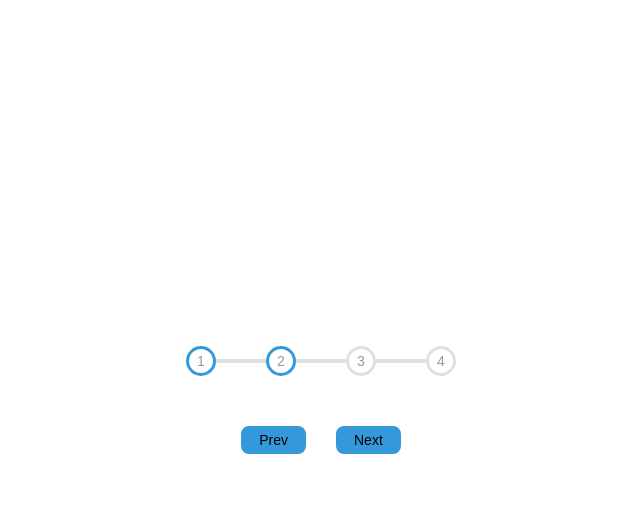
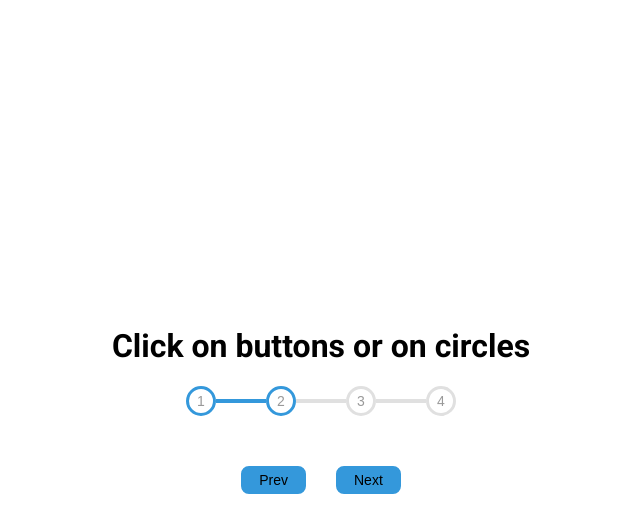
Before and after one commit to valentinyak/50projects-02-progress-steps, a plain HTML site: page index.html in a window 1280 px wide. Both pictures are taken after a click on the button "Next". Shown: the whole page, without its empty margins (319-959 px from the left). Drawn offline with Linux system fonts and the light colour scheme.

Commit message:
add colorize line functionality

```diff
--- a/index.html
+++ b/index.html
@@ -17,14 +17,23 @@
   </head>
   <body>
     <main>
+      <h1>Click on buttons or on circles</h1>
       <ul class="circle-list">
         <li>
           <button type="button" class="circle-button active">1</button>
-          <!-- <div></div> -->
+          <div class="line"></div>
         </li>
-        <li><button type="button" class="circle-button">2</button></li>
-        <li><button type="button" disabled class="circle-button">3</button></li>
-        <li><button type="button" disabled class="circle-button">4</button></li>
+        <li>
+          <button type="button" class="circle-button">2</button>
+          <div class="line"></div>
+        </li>
+        <li>
+          <button type="button" disabled class="circle-button">3</button>
+          <div class="line"></div>
+        </li>
+        <li>
+          <button type="button" disabled class="circle-button">4</button>
+        </li>
       </ul>
       <ul class="buttons-list">
         <li>
--- a/script.js
+++ b/script.js
@@ -1,5 +1,5 @@
 const circleButtons = document.querySelectorAll('.circle-button');
-// const numbersListElements = document.querySelectorAll('.numbers-list>li');
+const allLines = document.querySelectorAll('.line');
 const standartButtons = document.querySelectorAll('.standart-button');
 let startCircleButtonIndex = 0;
 
@@ -64,11 +64,11 @@ function changeBtnAttribute(
 }
 
 function colorizeCircleButton(button, buttonsArray, index) {
-  button.classList.add('active');
-
   startCircleButtonIndex = index;
 
+  button.classList.add('active');
   changeBtnAttribute(buttonsArray, index, true);
+  colorizeLine(allLines, button, index);
 
   if (index + 1 !== buttonsArray.length) {
     if (buttonsArray[index + 1].classList.contains('active')) {
@@ -103,3 +103,25 @@ function changeStandartBtnAttribute(
     }
   }
 }
+
+function colorizeLine(linesArray, button, indxB) {
+  console.log(indxB);
+  if (indxB > 0) {
+    linesArray.forEach((line, indxL) => {
+      if (indxB - 1 >= indxL) {
+        if (
+          button.classList.contains('active') &&
+          !line.classList.contains('active')
+        ) {
+          line.classList.add('active');
+        }
+      } else {
+        line.classList.remove('active');
+      }
+    });
+  } else {
+    linesArray.forEach(line => {
+      line.classList.remove('active');
+    });
+  }
+}
--- a/styles.css
+++ b/styles.css
@@ -14,6 +14,12 @@ body {
   height: 100vh;
   overflow: hidden;
   margin: 0;
+}
+
+main {
+  display: flex;
+  flex-direction: column;
+  align-items: center;
 }
 
 ul {
@@ -37,22 +43,6 @@ button {
   display: flex;
   align-items: center;
 }
-.circle-list > li:not(:last-child):after {
-  content: '';
-  display: inline-block;
-
-  height: 4px;
-  width: 50px;
-
-  background-color: #e0e0e0;
-}
-
-/* .circle-list > li > div {
-  height: 4px;
-  width: 50px;
-
-  background-color: #e0e0e0;
-} */
 
 .circle-button {
   height: 30px;
@@ -62,9 +52,34 @@ button {
   color: #999;
   border: 3px solid #e0e0e0;
   border-radius: 50%;
+
+  transition-property: border-color;
+  transition-delay: 150ms;
+  transition-duration: 2000ms;
 }
 .circle-button.active {
   border-color: #3498db;
+
+  transition-property: border-color;
+  transition-delay: 150ms;
+  transition-duration: 2000ms;
+}
+
+.line {
+  height: 4px;
+  width: 50px;
+
+  background-color: #e0e0e0;
+
+  transition-property: all;
+  transition-duration: 2000ms;
+}
+
+.line.active {
+  background-color: #3498db;
+
+  transition-property: all;
+  transition-duration: 2000ms;
 }
 
 .buttons-list {
```
